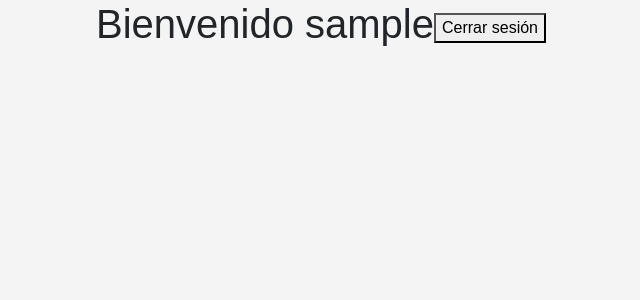
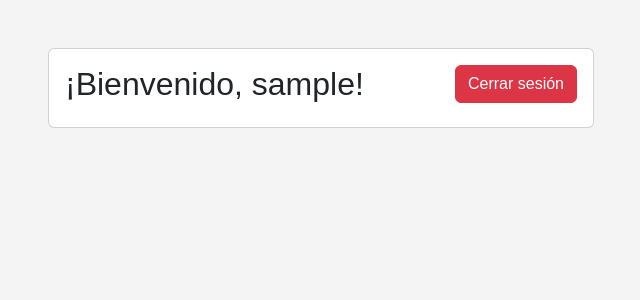
Before and after one commit to BookReadersWeb/BookReaders, a PHP site: page /home in a window 1280 px wide. Shown: the top 300 px of the page, without its empty margins (319-959 px from the left). Run offline with PHP 8.4, Linux system fonts and the light colour scheme; the visitor is signed in with stand-in values (Sample User, id 1); data that the repository does not hold is empty.

Commit message:
Update home.php

```diff
--- a/app/views/home.php
+++ b/app/views/home.php
@@ -21,10 +21,20 @@ if (!isset($_SESSION['userData']) || empty($_SESSION['userData']['username'])) {
     <title>Home</title>
 </head>
 <body>
-    <h1>Bienvenido <?php echo htmlspecialchars($userData['username']); ?></h1>
-    <form action="logout" method="post" onsubmit="return confirm('¿Estás seguro de que quieres cerrar tu sesión?');">
-        <button type="submit">Cerrar sesión</button>
-    </form>
+    <div class="container">
+        <div class="row mt-5">
+            <div class="col-md-6 offset-md-3">
+                <div class="card">
+                    <div class="card-body d-flex justify-content-between">
+                        <h2 class="card-title">¡Bienvenido, <?php echo htmlspecialchars($userData['username']); ?>!</h2>
+                        <form action="logout.php" method="post">
+                            <button type="submit" class="btn btn-danger">Cerrar sesión</button>
+                        </form>
+                    </div>
+                </div>
+            </div>
+        </div>
+    </div>
 
     <script src="lib/jquery-3.7.1/js/jquery-3.7.1.min.js"></script>
     <script src="lib/bootstrap-5.3.3/js/bootstrap.min.js"></script>
```
